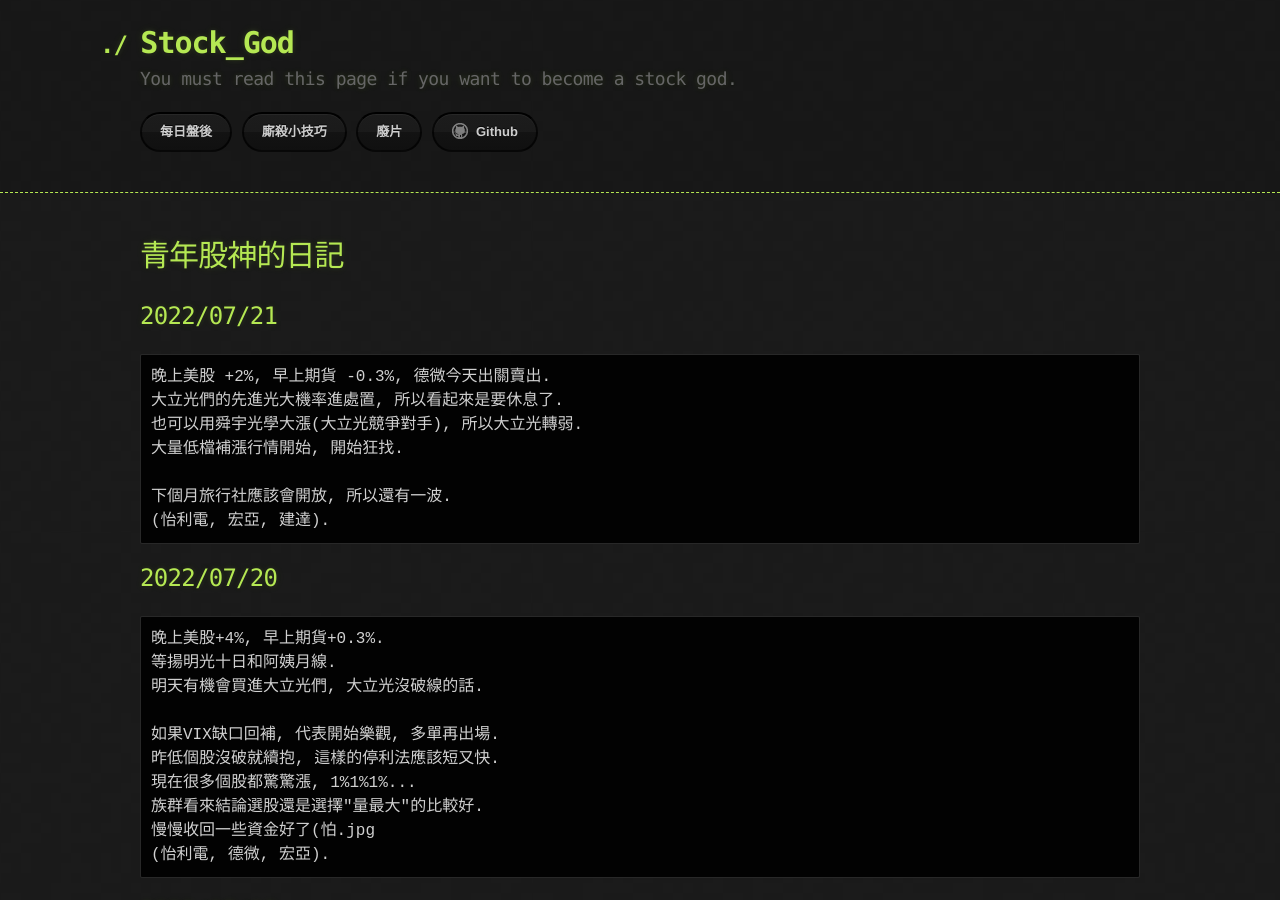
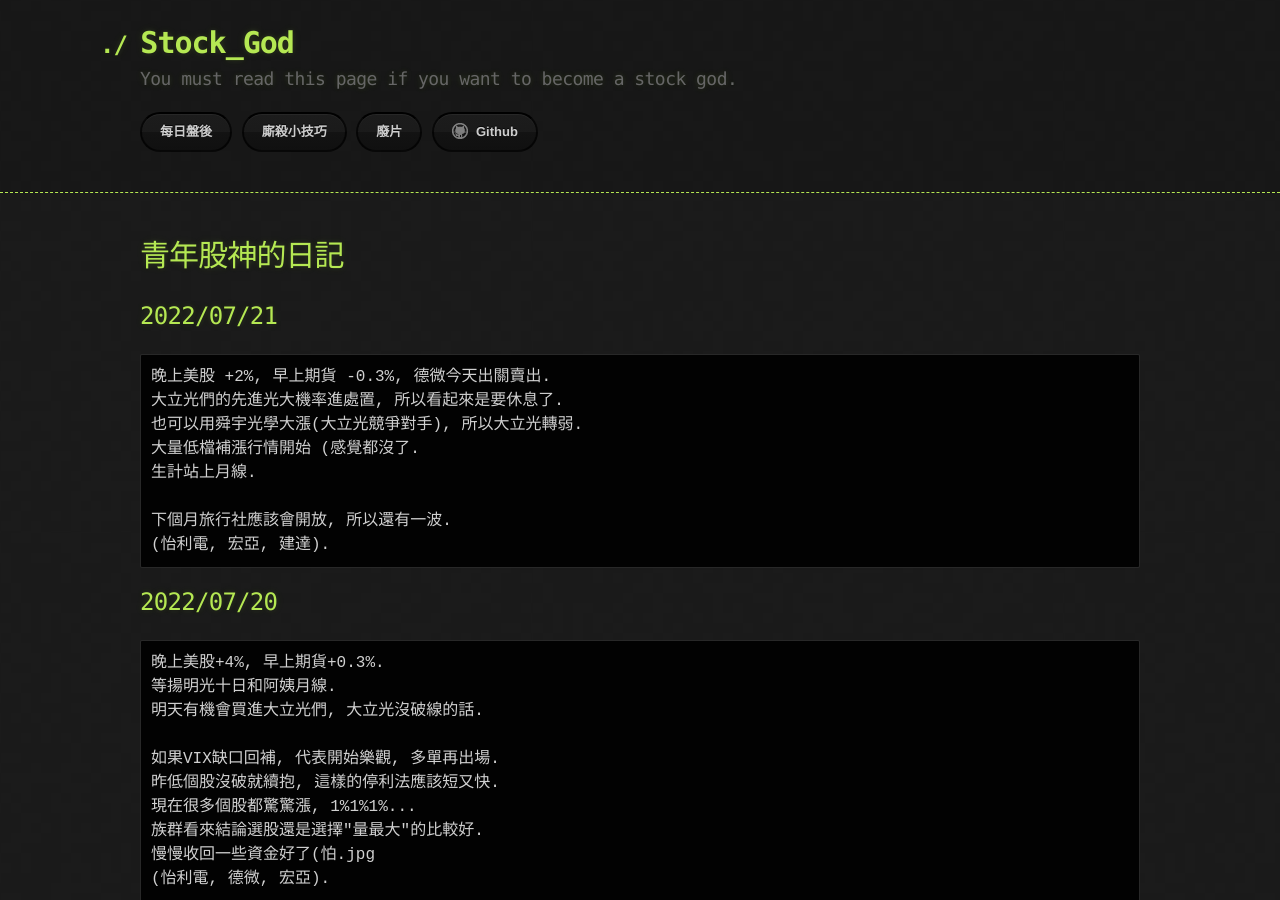
Before and after one commit to lepg5487/Stock_God, a Jekyll site: the page built from index.md, in a window 1280 px wide and 900 px high. Built offline with Jekyll 4.4.1, drawn with Linux system fonts in a browser that asks for light colours; our own code applies the rules of GitHub Pages for plain Markdown files.

Commit message:
Update index.md

```diff
--- a/index.md
+++ b/index.md
@@ -8,7 +8,8 @@ layout: testlayouts
 晚上美股 +2%, 早上期貨 -0.3%, 德微今天出關賣出.
 大立光們的先進光大機率進處置, 所以看起來是要休息了.
 也可以用舜宇光學大漲(大立光競爭對手), 所以大立光轉弱.
-大量低檔補漲行情開始, 開始狂找.
+大量低檔補漲行情開始 (感覺都沒了.
+生計站上月線.
 
 下個月旅行社應該會開放, 所以還有一波.
 (怡利電, 宏亞, 建達).
```
